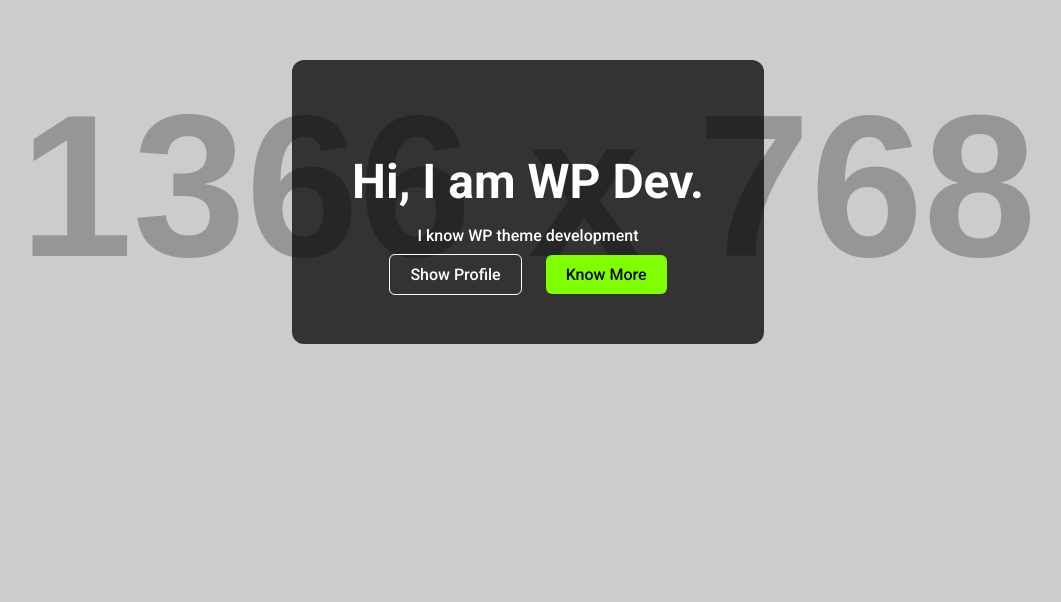
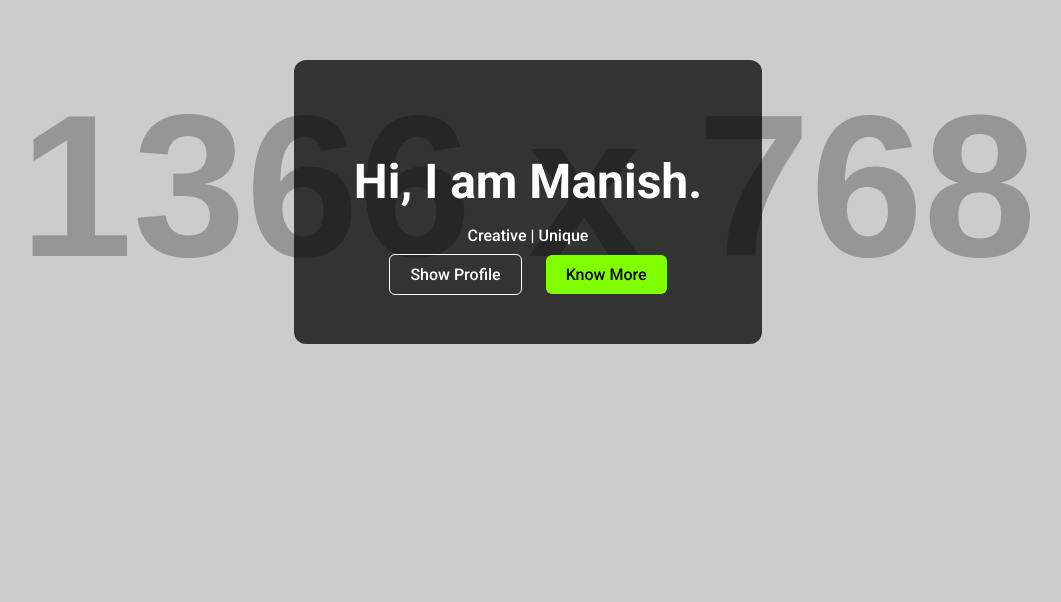
Before and after one commit to manisehgal/myportfolio, a plain HTML site: page index.html in a window 1280 px wide. Shown: the part 198-800 px from the top of the page, without its empty margins (112-1173 px from the left). Drawn offline with Linux system fonts and the light colour scheme; placeholder pictures from the web are drawn by us.

Commit message:
Update index.html

```diff
--- a/index.html
+++ b/index.html
@@ -10,8 +10,8 @@
 <body>
   <header class="hero">
     <div class="overlay">
-      <h1>Hi, I am WP Dev.</h1>
-      <p>I know WP theme development</p>
+      <h1>Hi, I am Manish.</h1>
+      <p>Creative | Unique</p>
       <div class="buttons">
         <a href="#">Show Profile</a>
         <a href="#" class="highlight">Know More</a>
@@ -60,7 +60,7 @@
   </section>
 
   <footer class="footer">
-    <p>© 2025 - Designed by WP Dev</p>
+    <p>© 2025 - All rights reserve</p>
   </footer>
 </body>
 </html>
```
